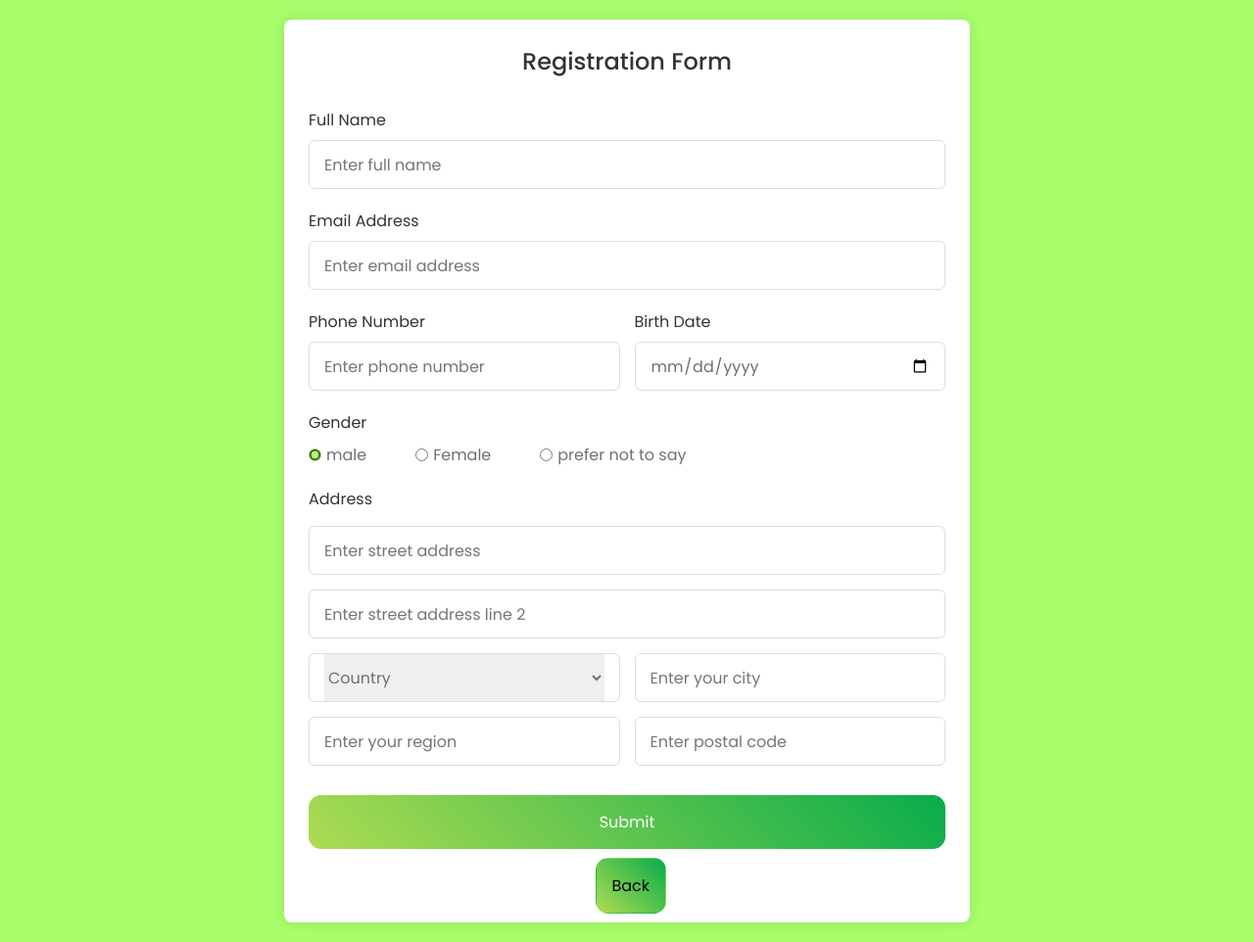
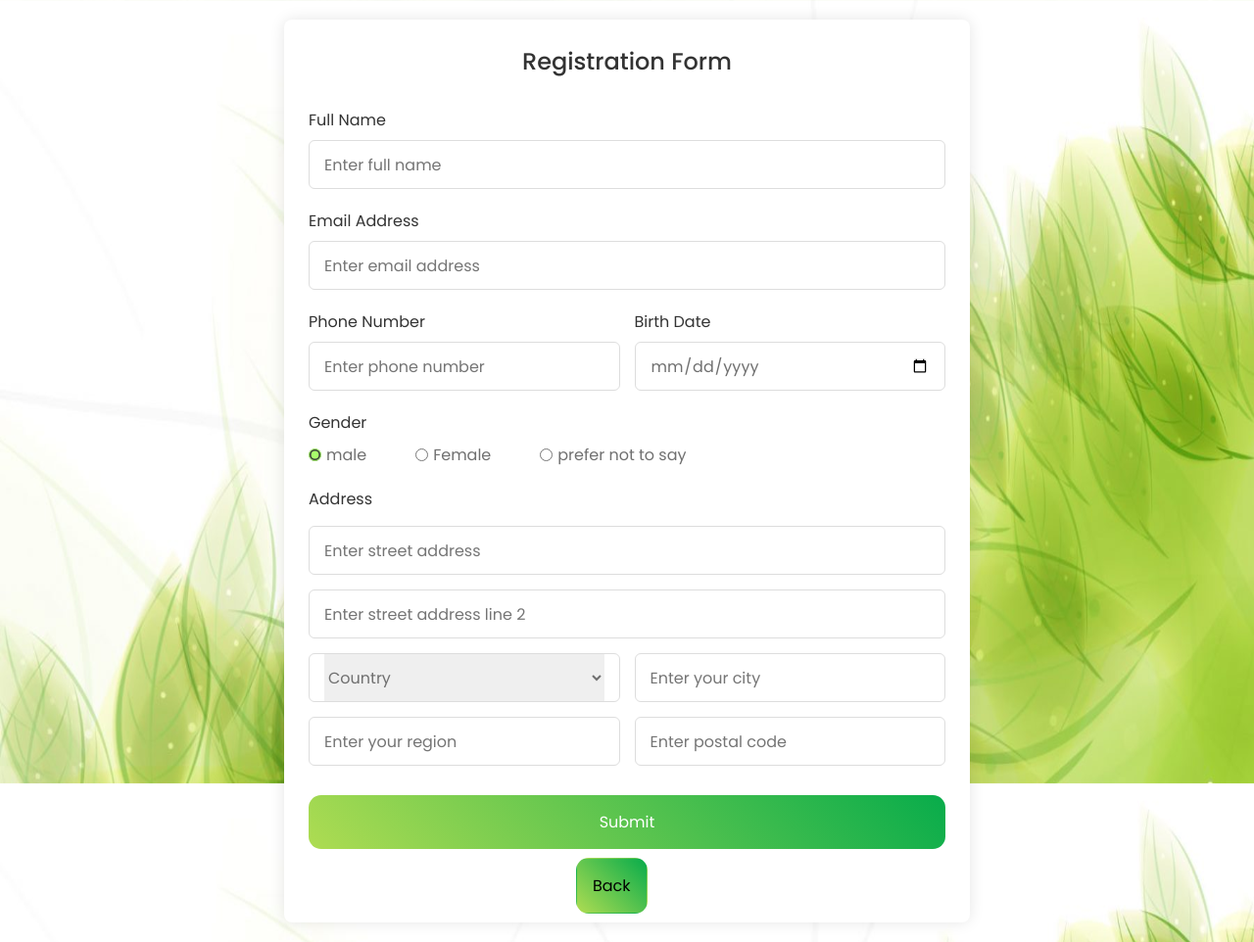
Before and after one commit to sevil-git/Farmingo, a plain HTML site: page regis.html in a window 1280 px wide. Shown: the whole page at 98% size. Drawn offline with Linux system fonts and the light colour scheme.

Commit message:
regis back

```diff
--- a/css/style1.css
+++ b/css/style1.css
@@ -12,7 +12,6 @@ body {
   align-items: center;
   justify-content: center;
   padding: 20px;
-  background: #a8fe6b;
 }
 .container {
   position: relative;
@@ -115,7 +114,7 @@ body {
 }
 .form .button{
     height: 25px;
-    margin-left: 45%;
+    margin-left: 42%;
     align-items: center;
     text-align: center;
     background: linear-gradient(45deg,#aedc52,#08ac4b);
--- a/regis.html
+++ b/regis.html
@@ -10,7 +10,7 @@
     <link rel="stylesheet" href="css/style1.css" />
     <style>
       body {
-          background-image: url('bg.jpg');
+          background-image: url('images/bg.jpg');
           background-repeat: no-repeat;
           background-attachment: fixed;
           background-size: 100% 100%;
```
